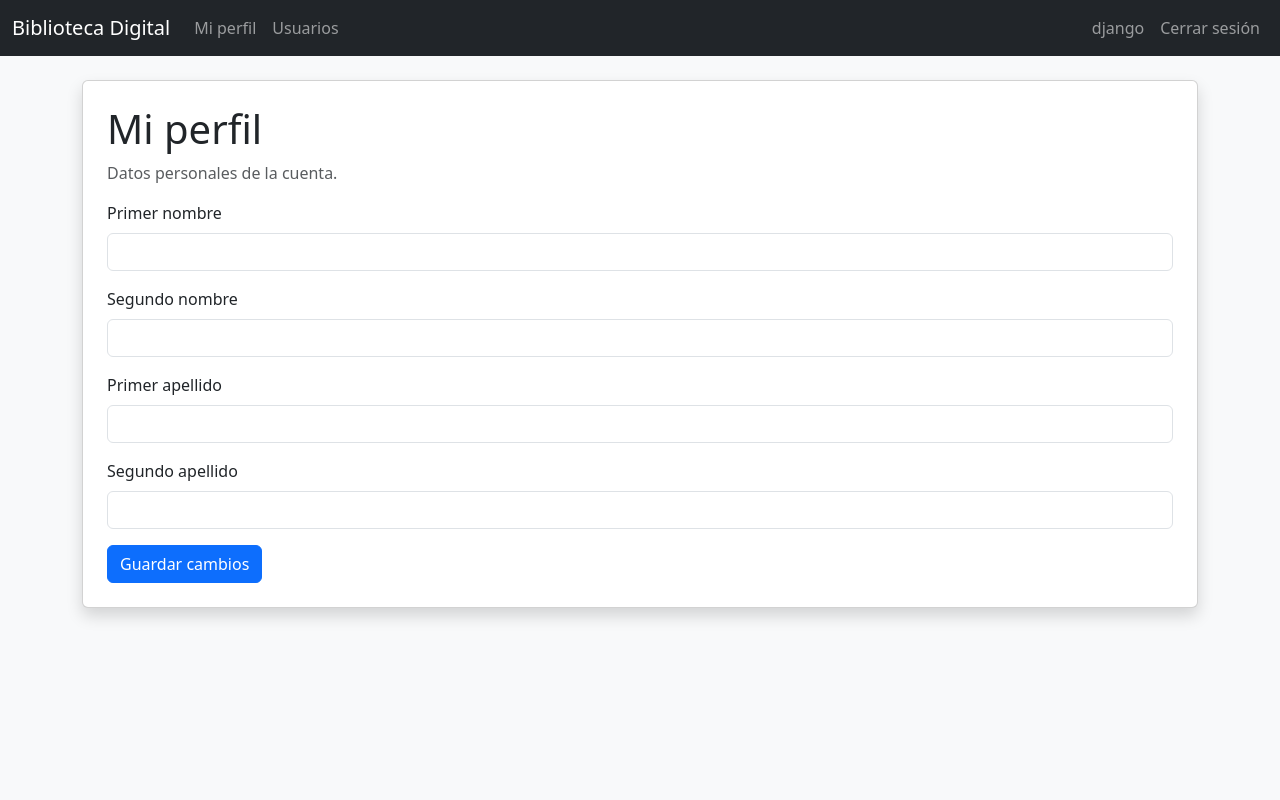
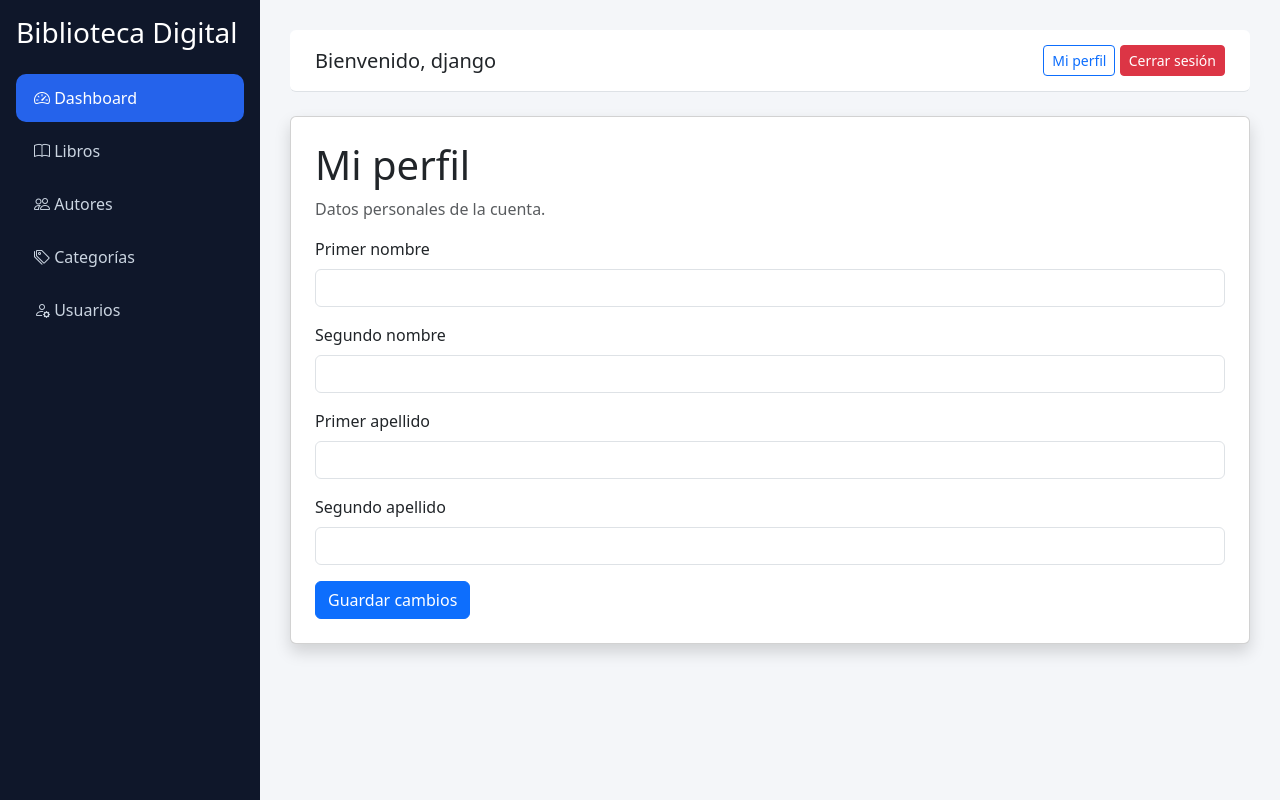
Before and after one commit to KevinDev-exe/Sistema_de_Biblioteca-_Digital, a Django app: page /perfil/ in a window 1280 px wide. Run offline with Django 5.2, Linux system fonts and the light colour scheme; a user stored in the database is signed in; data comes from the database, SQL or seed files in the repository.

Commit message:
sidebar izquierda

```diff
--- a/Sistema_de_Biblioteca_Digital/Sistema_de_Biblioteca_Digital/settings.py
+++ b/Sistema_de_Biblioteca_Digital/Sistema_de_Biblioteca_Digital/settings.py
@@ -117,6 +117,10 @@ USE_TZ = True
 
 STATIC_URL = 'static/'
 
+STATICFILES_DIRS = [
+    BASE_DIR / 'static'
+]
+
 LOGIN_REDIRECT_URL = 'perfil'
 LOGOUT_REDIRECT_URL = 'login'
 LOGIN_URL = 'login'
--- a/Sistema_de_Biblioteca_Digital/accounts/templates/accounts/login.html
+++ b/Sistema_de_Biblioteca_Digital/accounts/templates/accounts/login.html
@@ -1,6 +1,6 @@
 {% extends 'base.html' %}
 
-{% block content %}
+{% block auth_content %}
 
 <div class="row justify-content-center mt-5">
 
@@ -95,4 +95,4 @@
 
 </div>
 
-{% endblock %}
+{% endblock auth_content %}
--- /dev/null
+++ b/Sistema_de_Biblioteca_Digital/static/css/style.css
@@ -0,0 +1,43 @@
+body{
+    background-color: #f4f6f9;
+}
+
+.sidebar{
+    width: 260px;
+    min-height: 100vh;
+    background-color: #0f172a;
+}
+
+.sidebar .nav-link{
+    color: #cbd5e1;
+    padding: 12px 18px;
+    border-radius: 10px;
+    margin-bottom: 5px;
+}
+
+.sidebar .nav-link:hover{
+    background-color: #1e293b;
+    color: white;
+}
+
+.sidebar .nav-link.active{
+    background-color: #2563eb;
+    color: white;
+}
+
+.main-content{
+    flex: 1;
+    padding: 30px;
+}
+
+.topbar{
+    background-color: white;
+    border-bottom: 1px solid #dee2e6;
+    padding: 15px 25px;
+}
+
+.card-dashboard{
+    border: none;
+    border-radius: 18px;
+    box-shadow: 0 0 15px rgba(0,0,0,.05);
+}
--- a/Sistema_de_Biblioteca_Digital/templates/base.html
+++ b/Sistema_de_Biblioteca_Digital/templates/base.html
@@ -1,111 +1,145 @@
+{% load static %}
+
 <!DOCTYPE html>
-
 <html lang="es">
 
 <head>
 
     <meta charset="UTF-8">
 
-    <title>Biblioteca Digital</title>
+    <meta name="viewport" content="width=device-width, initial-scale=1">
 
-    <meta name="viewport" content="width=device-width, initial-scale=1">
+    <title>
+        Biblioteca Digital
+    </title>
 
     <link
         href="https://cdn.jsdelivr.net/npm/bootstrap@5.3.3/dist/css/bootstrap.min.css"
         rel="stylesheet"
     >
 
+    <link
+        rel="stylesheet"
+        href="{% static 'css/style.css' %}"
+    >
+
+    <link
+        rel="stylesheet"
+        href="https://cdn.jsdelivr.net/npm/bootstrap-icons@1.11.3/font/bootstrap-icons.min.css"
+    >
+
 </head>
 
-<body class="bg-light">
+<body>
 
-    <nav class="navbar navbar-expand-lg navbar-dark bg-dark">
+{% if user.is_authenticated %}
 
-        <div class="container-fluid">
+<div class="d-flex">
 
-            <a class="navbar-brand" href="#">
-                Biblioteca Digital
-            </a>
+    <div class="sidebar p-3">
 
-            <div class="collapse navbar-collapse">
+        <h3 class="text-white mb-4">
+            Biblioteca Digital
+        </h3>
 
-                <ul class="navbar-nav me-auto">
+        <ul class="nav flex-column">
 
-                    {% if user.is_authenticated %}
+            <li class="nav-item">
 
-                        <li class="nav-item">
+                <a
+                    href="#"
+                    class="nav-link active"
+                >
+                    <i class="bi bi-speedometer2"></i>
+                    Dashboard
+                </a>
 
-                            <a class="nav-link" href="{% url 'perfil' %}">
-                                Mi perfil
-                            </a>
+            </li>
 
-                        </li>
+            <li class="nav-item">
 
-                        {% if user.perfil.rol == 'ADMIN' %}
+                <a
+                    href="#"
+                    class="nav-link"
+                >
+                    <i class="bi bi-book"></i>
+                    Libros
+                </a>
 
-                            <li class="nav-item">
+            </li>
 
-                                <a class="nav-link" href="{% url 'usuarios' %}">
-                                    Usuarios
-                                </a>
+            <li class="nav-item">
 
-                            </li>
+                <a
+                    href="#"
+                    class="nav-link"
+                >
+                    <i class="bi bi-people"></i>
+                    Autores
+                </a>
 
-                        {% endif %}
+            </li>
 
-                    {% endif %}
+            <li class="nav-item">
 
-                </ul>
+                <a
+                    href="#"
+                    class="nav-link"
+                >
+                    <i class="bi bi-tags"></i>
+                    Categorías
+                </a>
 
-                <ul class="navbar-nav">
+            </li>
 
-                    {% if user.is_authenticated %}
+            {% if user.perfil.rol == 'ADMIN' %}
 
-                        <li class="nav-item">
+            <li class="nav-item">
 
-                            <span class="nav-link">
+                <a
+                    href="{% url 'usuarios' %}"
+                    class="nav-link"
+                >
+                    <i class="bi bi-person-gear"></i>
+                    Usuarios
+                </a>
 
-                                {{ user.username }}
+            </li>
 
-                            </span>
+            {% endif %}
 
-                        </li>
+        </ul>
 
-                        <li class="nav-item">
+    </div>
 
-                            <a
-                                class="nav-link"
-                                href="{% url 'logout' %}"
-                            >
-                                Cerrar sesión
-                            </a>
+    <div class="main-content">
 
-                        </li>
+        <div class="topbar d-flex justify-content-between align-items-center rounded mb-4">
 
-                    {% else %}
+            <h5 class="m-0">
+                Bienvenido,
+                {{ user.username }}
+            </h5>
 
-                        <li class="nav-item">
+            <div>
 
-                            <a
-                                class="nav-link"
-                                href="{% url 'login' %}"
-                            >
-                                Iniciar sesión
-                            </a>
+                <a
+                    href="{% url 'perfil' %}"
+                    class="btn btn-outline-primary btn-sm"
+                >
+                    Mi perfil
+                </a>
 
-                        </li>
-
-                    {% endif %}
-
-                </ul>
+                <a
+                    href="{% url 'logout' %}"
+                    class="btn btn-danger btn-sm"
+                >
+                    Cerrar sesión
+                </a>
 
             </div>
 
         </div>
-
-    </nav>
-
-    <div class="container mt-4">
 
         {% if messages %}
 
@@ -126,6 +160,19 @@
 
     </div>
 
+</div>
+
+{% else %}
+
+<div class="container">
+
+    {% block auth_content %}
+    {% endblock %}
+
+</div>
+
+{% endif %}
+
 </body>
 
 </html>
```
